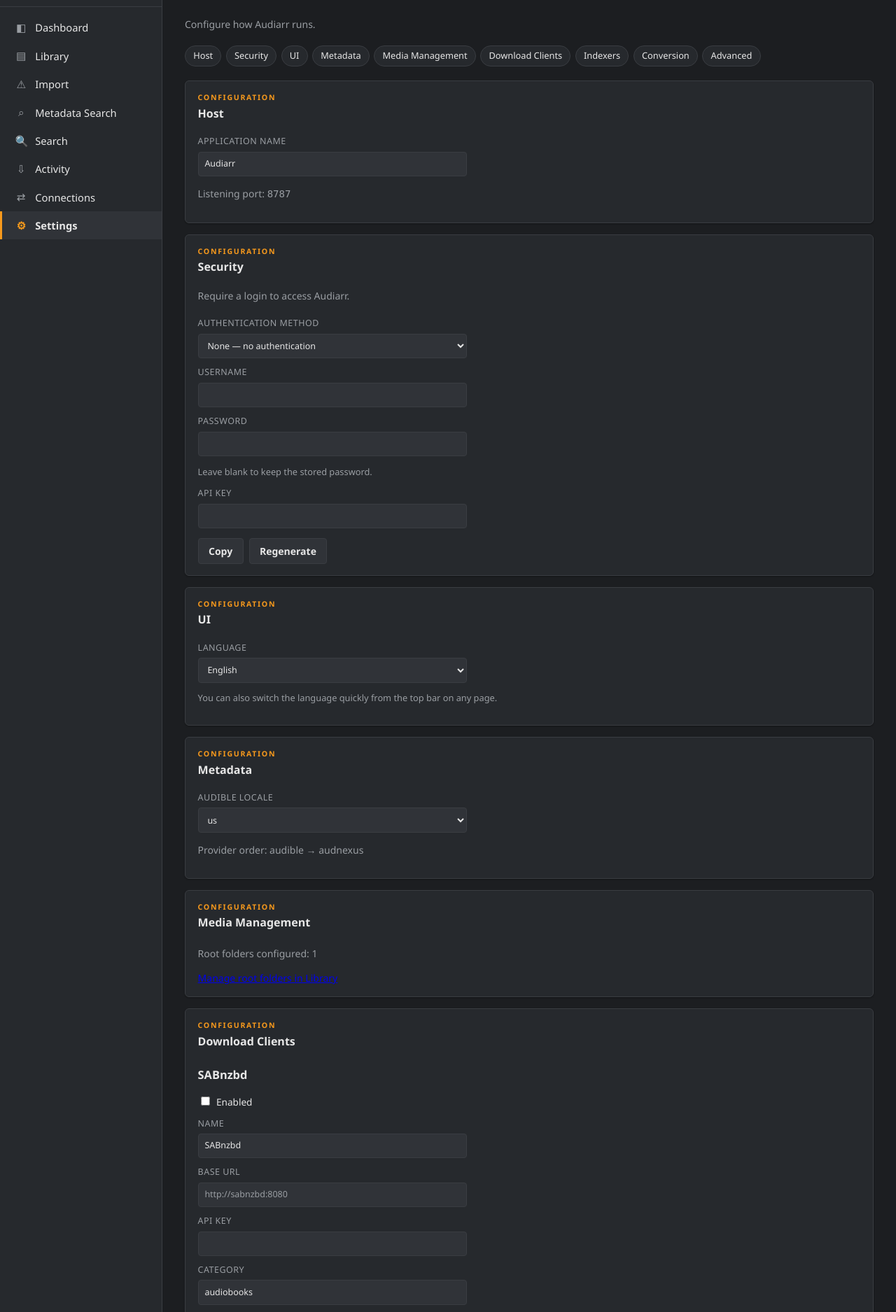
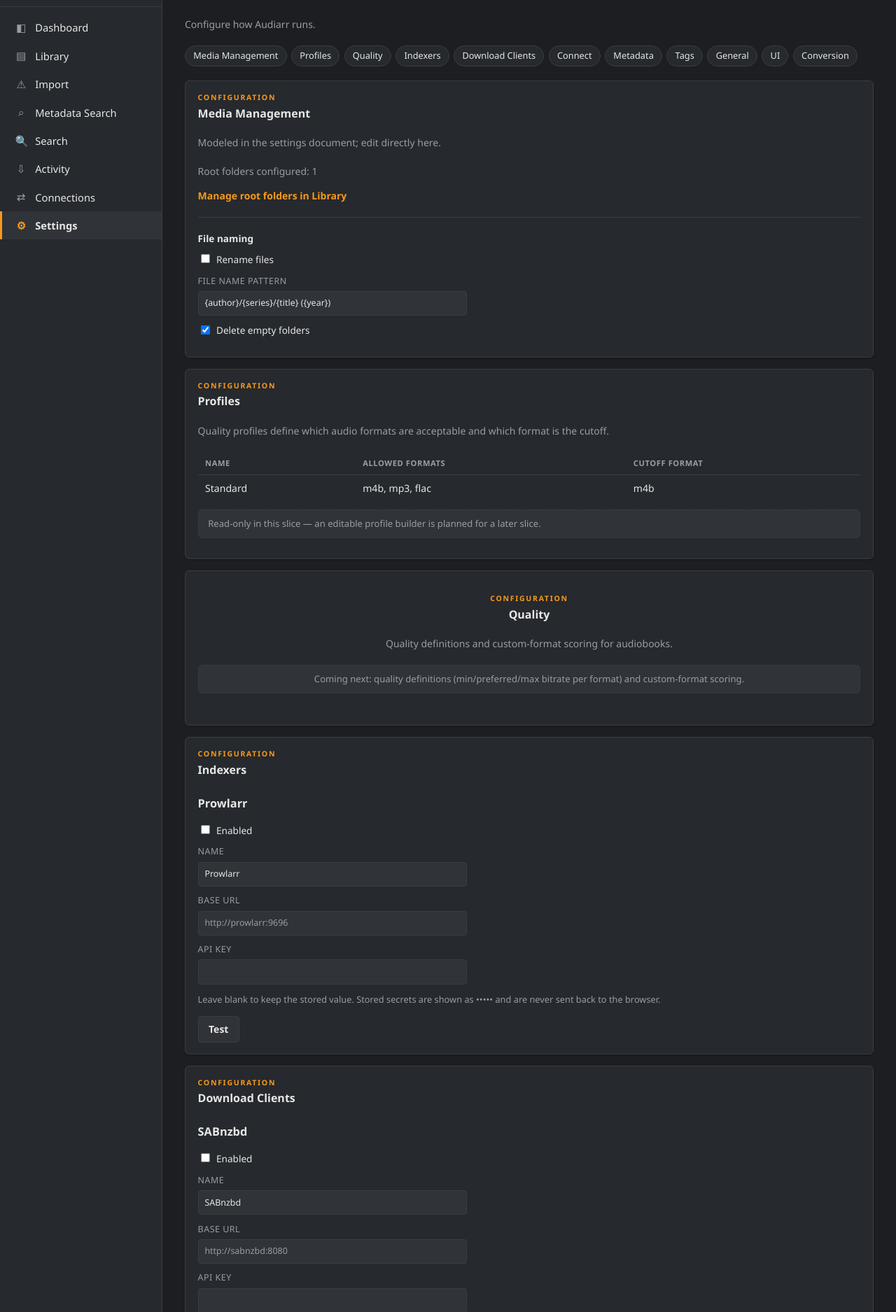
Before and after one commit to mildman1848/audiarr, a FastAPI app: page /settings in a window 1280 px wide. Shown: the part 76-1951 px from the top of the page at 70% size. Run offline with FastAPI, Linux system fonts and the light colour scheme; parts of the project's set-up code (start-up, migrations or seed data) failed here and were passed over.

Commit message:
feat(ui): restructure settings into Arr-style hub

```diff
--- a/app/web/static/css/style.css
+++ b/app/web/static/css/style.css
@@ -566,8 +566,67 @@ button:disabled,
   color: var(--audiarr-accent);
 }
 
+.card a,
+.panel a {
+  color: var(--audiarr-accent);
+  text-decoration: none;
+  font-weight: 600;
+}
+
+.card a:hover,
+.panel a:hover {
+  color: var(--audiarr-accent-light);
+  text-decoration: underline;
+}
+
 #settings-form .card {
   margin-bottom: 1rem;
+}
+
+/* Sub-groups within a single settings card (e.g. Host/Security/Maintenance
+   inside General), separated by a rule instead of a whole new card. */
+.settings-subsection {
+  margin-top: 1.25rem;
+  padding-top: 1.25rem;
+  border-top: 1px solid var(--border-color);
+}
+
+.settings-subsection:first-of-type {
+  margin-top: 0;
+  padding-top: 0;
+  border-top: none;
+}
+
+.settings-subsection h3 {
+  margin: 0 0 0.6rem;
+  font-size: 0.85rem;
+  color: var(--text-main);
+}
+
+/* "Coming next" / "Modeled, not wired yet" notes on placeholder sections. */
+.callout {
+  margin-top: 0.75rem;
+  padding: 0.6rem 0.85rem;
+  border-radius: var(--radius);
+  border: 1px dashed var(--border-color);
+  background: var(--bg-panel-alt);
+  color: var(--text-muted);
+  font-size: 0.82rem;
+}
+
+/* A settings card that is placeholder-only for this slice (Quality, Tags). */
+.placeholder-card {
+  text-align: center;
+  padding-top: 2rem;
+  padding-bottom: 2rem;
+}
+
+.placeholder-card .section-head {
+  align-items: center;
+}
+
+.summary-table {
+  margin-top: 0.5rem;
 }
 
 /* --------------------------------------------------------------- Footer */
--- a/app/web/static/js/settings.js
+++ b/app/web/static/js/settings.js
@@ -87,6 +87,41 @@ function mergeProwlarr(doc) {
   return idx;
 }
 
+function escapeHtml(value) {
+  return String(value)
+    .replace(/&/g, "&amp;")
+    .replace(/</g, "&lt;")
+    .replace(/>/g, "&gt;")
+    .replace(/"/g, "&quot;");
+}
+
+// Read-only summary table of the modeled quality profiles (Profiles
+// section). Editing is a later slice; this just shows what is stored.
+function renderProfileSummary(profiles) {
+  const el = document.getElementById("profile-summary");
+  if (!profiles || !profiles.length) {
+    el.innerHTML = `<p class="muted">${T.settings_profiles_empty}</p>`;
+    return;
+  }
+  const rows = profiles
+    .map(
+      (p) => `<tr>
+        <td>${escapeHtml(p.name)}</td>
+        <td>${escapeHtml((p.allowed_formats || []).join(", "))}</td>
+        <td>${escapeHtml(p.cutoff_format || "")}</td>
+      </tr>`
+    )
+    .join("");
+  el.innerHTML = `<table class="table summary-table">
+    <thead><tr>
+      <th>${T.settings_profiles_col_name}</th>
+      <th>${T.settings_profiles_col_formats}</th>
+      <th>${T.settings_profiles_col_cutoff}</th>
+    </tr></thead>
+    <tbody>${rows}</tbody>
+  </table>`;
+}
+
 function populate(s) {
   document.getElementById("host-port").textContent = s.host.port ?? "—";
   document.getElementById("security-method").value = s.auth.method || "none";
@@ -98,6 +133,20 @@ function populate(s) {
     (s.metadata.provider_order || []).join(" → ") || "—";
   document.getElementById("root-folder-count").textContent =
     (s.root_folders || []).length;
+  document.getElementById("media-rename-files").checked = Boolean(
+    s.media_management.rename_files
+  );
+  document.getElementById("media-file-name-pattern").value =
+    s.media_management.file_name_pattern || "";
+  document.getElementById("media-delete-empty-folders").checked = Boolean(
+    s.media_management.delete_empty_folders
+  );
+  renderProfileSummary(s.quality_profiles);
+  document.getElementById("connect-summary").textContent =
+    (s.connect || []).length;
+  document.getElementById("ui-theme-summary").textContent = s.ui.theme || "—";
+  document.getElementById("ui-date-format-summary").textContent =
+    s.ui.date_format || "—";
   document.getElementById("conversion-backend").value =
     s.conversion.backend || "disabled";
   document.getElementById("conversion-delete-originals").checked =
@@ -143,6 +192,15 @@ async function saveSettings(event) {
     const password = document.getElementById("security-password").value;
     doc.auth.password = password || ""; // empty means keep the stored password
     doc.ui.language = document.getElementById("ui-language").value;
+    doc.media_management.rename_files = document.getElementById(
+      "media-rename-files"
+    ).checked;
+    doc.media_management.file_name_pattern = document
+      .getElementById("media-file-name-pattern")
+      .value.trim();
+    doc.media_management.delete_empty_folders = document.getElementById(
+      "media-delete-empty-folders"
+    ).checked;
     doc.metadata.audible_locale = document.getElementById("metadata-locale").value;
     doc.conversion.backend = document.getElementById("conversion-backend").value;
     doc.conversion.delete_originals = document.getElementById(
--- a/app/web/templates/settings.html
+++ b/app/web/templates/settings.html
@@ -12,92 +12,88 @@
   <p class="section-hint">{{ t.settings_subtitle }}</p>
 
   <nav class="section-tabs">
-    <a href="#host">{{ t.settings_section_host }}</a>
-    <a href="#security">{{ t.settings_section_security }}</a>
+    <a href="#media">{{ t.settings_section_media }}</a>
+    <a href="#profiles">{{ t.settings_section_profiles }}</a>
+    <a href="#quality">{{ t.settings_section_quality }}</a>
+    <a href="#indexers">{{ t.settings_section_indexers }}</a>
+    <a href="#downloadclients">{{ t.settings_section_downloadclients }}</a>
+    <a href="#connect">{{ t.settings_section_connect }}</a>
+    <a href="#metadata">{{ t.settings_section_metadata }}</a>
+    <a href="#tags">{{ t.settings_section_tags }}</a>
+    <a href="#general">{{ t.settings_section_general }}</a>
     <a href="#ui">{{ t.settings_section_ui }}</a>
-    <a href="#metadata">{{ t.settings_section_metadata }}</a>
-    <a href="#media">{{ t.settings_section_media }}</a>
-    <a href="#downloadclients">{{ t.settings_section_downloadclients }}</a>
-    <a href="#indexers">{{ t.settings_section_indexers }}</a>
     <a href="#conversion">{{ t.settings_section_conversion }}</a>
-    <a href="#advanced">{{ t.settings_section_advanced }}</a>
   </nav>
 
   <form id="settings-form">
-    <section id="host" class="card settings-form">
-      <div class="section-head">
-        <span class="eyebrow">{{ t.settings_eyebrow }}</span>
-        <h2>{{ t.settings_section_host }}</h2>
-      </div>
-      <label>{{ t.settings_host_app_name }}
-        <input type="text" value="{{ t.app_name }}" readonly>
-      </label>
-      <p class="muted">{{ t.settings_host_port_info }}: <code id="host-port">—</code></p>
-    </section>
-
-    <section id="security" class="card settings-form">
-      <div class="section-head">
-        <span class="eyebrow">{{ t.settings_eyebrow }}</span>
-        <h2>{{ t.settings_section_security }}</h2>
-      </div>
-      <p class="section-hint">{{ t.settings_security_subtitle }}</p>
-      <label>{{ t.settings_security_method_label }}
-        <select id="security-method">
-          <option value="none">{{ t.settings_security_method_none }}</option>
-          <option value="forms">{{ t.settings_security_method_forms }}</option>
-        </select>
-      </label>
-      <label>{{ t.settings_security_username_label }}
-        <input type="text" id="security-username" autocomplete="off">
-      </label>
-      <label>{{ t.settings_security_password_label }}
-        <input type="password" id="security-password" autocomplete="new-password">
-      </label>
-      <p class="muted small">{{ t.settings_security_password_hint }}</p>
-      <label>{{ t.settings_security_api_key_label }}
-        <input type="text" id="security-api-key" readonly>
-      </label>
-      <div class="button-row">
-        <button type="button" id="security-api-key-copy-btn" class="btn btn-secondary">{{ t.settings_security_api_key_copy }}</button>
-        <button type="button" id="security-api-key-regen-btn" class="btn btn-secondary">{{ t.settings_security_api_key_regenerate }}</button>
-      </div>
-    </section>
-
-    <section id="ui" class="card settings-form">
-      <div class="section-head">
-        <span class="eyebrow">{{ t.settings_eyebrow }}</span>
-        <h2>{{ t.settings_section_ui }}</h2>
-      </div>
-      <label>{{ t.settings_ui_language }}
-        <select id="ui-language">
-          <option value="en">English</option>
-          <option value="de">Deutsch</option>
-        </select>
-      </label>
-      <p class="muted small">{{ t.settings_ui_language_hint }}</p>
-    </section>
-
-    <section id="metadata" class="card settings-form">
-      <div class="section-head">
-        <span class="eyebrow">{{ t.settings_eyebrow }}</span>
-        <h2>{{ t.settings_section_metadata }}</h2>
-      </div>
-      <label>{{ t.settings_metadata_locale }}
-        <select id="metadata-locale">
-          <option value="us">us</option>
-          <option value="de">de</option>
-        </select>
-      </label>
-      <p class="muted">{{ t.settings_metadata_provider_order }}: <span id="provider-order">—</span></p>
-    </section>
-
     <section id="media" class="card settings-form">
       <div class="section-head">
         <span class="eyebrow">{{ t.settings_eyebrow }}</span>
         <h2>{{ t.settings_section_media }}</h2>
       </div>
+      <p class="section-hint">{{ t.settings_media_naming_hint }}</p>
       <p class="muted">{{ t.settings_media_root_folders }}: <span id="root-folder-count">—</span></p>
       <a href="/library">{{ t.settings_media_manage_link }}</a>
+
+      <div class="settings-subsection">
+        <h3>{{ t.settings_media_naming_heading }}</h3>
+        <label class="inline-check">
+          <input type="checkbox" id="media-rename-files">
+          {{ t.settings_media_rename_files_label }}
+        </label>
+        <label>{{ t.settings_media_file_name_pattern_label }}
+          <input type="text" id="media-file-name-pattern" autocomplete="off">
+        </label>
+        <label class="inline-check">
+          <input type="checkbox" id="media-delete-empty-folders">
+          {{ t.settings_media_delete_empty_folders_label }}
+        </label>
+      </div>
+    </section>
+
+    <section id="profiles" class="card settings-form">
+      <div class="section-head">
+        <span class="eyebrow">{{ t.settings_eyebrow }}</span>
+        <h2>{{ t.settings_section_profiles }}</h2>
+      </div>
+      <p class="section-hint">{{ t.settings_profiles_hint }}</p>
+      <div id="profile-summary"></div>
+      <p class="callout">{{ t.settings_profiles_next_note }}</p>
+    </section>
+
+    <section id="quality" class="card settings-form placeholder-card">
+      <div class="section-head">
+        <span class="eyebrow">{{ t.settings_eyebrow }}</span>
+        <h2>{{ t.settings_section_quality }}</h2>
+      </div>
+      <p class="section-hint">{{ t.settings_quality_hint }}</p>
+      <p class="callout">{{ t.settings_quality_next_note }}</p>
+    </section>
+
+    <section id="indexers" class="card settings-form">
+      <div class="section-head">
+        <span class="eyebrow">{{ t.settings_eyebrow }}</span>
+        <h2>{{ t.settings_section_indexers }}</h2>
+      </div>
+      <h3>{{ t.settings_idx_prowlarr_heading }}</h3>
+      <label class="inline-check">
+        <input type="checkbox" id="prowlarr-enabled">
+        {{ t.settings_enabled_label }}
+      </label>
+      <label>{{ t.settings_field_name }}
+        <input type="text" id="prowlarr-name" autocomplete="off">
+      </label>
+      <label>{{ t.settings_base_url_label }}
+        <input type="text" id="prowlarr-url" autocomplete="off" placeholder="http://prowlarr:9696">
+      </label>
+      <label>{{ t.settings_api_key_label }}
+        <input type="password" id="prowlarr-api-key" autocomplete="new-password">
+      </label>
+      <p class="muted small">{{ t.settings_api_key_hint }}</p>
+      <div class="button-row">
+        <button type="button" id="prowlarr-test-btn" class="btn btn-secondary">{{ t.settings_test }}</button>
+        <span id="prowlarr-msg" class="muted" role="status"></span>
+      </div>
     </section>
 
     <section id="downloadclients" class="card settings-form">
@@ -129,29 +125,115 @@
       </div>
     </section>
 
-    <section id="indexers" class="card settings-form">
+    <section id="connect" class="card settings-form">
       <div class="section-head">
         <span class="eyebrow">{{ t.settings_eyebrow }}</span>
-        <h2>{{ t.settings_section_indexers }}</h2>
+        <h2>{{ t.settings_section_connect }}</h2>
       </div>
-      <h3>{{ t.settings_idx_prowlarr_heading }}</h3>
-      <label class="inline-check">
-        <input type="checkbox" id="prowlarr-enabled">
-        {{ t.settings_enabled_label }}
+      <p class="section-hint">{{ t.settings_connect_hint }}</p>
+      <p class="muted">{{ t.settings_connect_count_label }}: <span id="connect-summary">—</span></p>
+      <p class="muted small">{{ t.settings_connect_next_note }}</p>
+      <a href="/connections">{{ t.settings_connect_open_link }}</a>
+    </section>
+
+    <section id="metadata" class="card settings-form">
+      <div class="section-head">
+        <span class="eyebrow">{{ t.settings_eyebrow }}</span>
+        <h2>{{ t.settings_section_metadata }}</h2>
+      </div>
+      <label>{{ t.settings_metadata_locale }}
+        <select id="metadata-locale">
+          <option value="us">us</option>
+          <option value="de">de</option>
+        </select>
       </label>
-      <label>{{ t.settings_field_name }}
-        <input type="text" id="prowlarr-name" autocomplete="off">
+      <p class="muted">{{ t.settings_metadata_provider_order }}: <span id="provider-order">—</span></p>
+
+      <div class="settings-subsection">
+        <h3>{{ t.settings_metadata_profiles_heading }}</h3>
+        <p class="callout">{{ t.settings_metadata_profiles_next_note }}</p>
+      </div>
+    </section>
+
+    <section id="tags" class="card settings-form placeholder-card">
+      <div class="section-head">
+        <span class="eyebrow">{{ t.settings_eyebrow }}</span>
+        <h2>{{ t.settings_section_tags }}</h2>
+      </div>
+      <p class="section-hint">{{ t.settings_tags_hint }}</p>
+      <p class="muted">{{ t.settings_tags_empty }}</p>
+      <p class="callout">{{ t.settings_tags_next_note }}</p>
+    </section>
+
+    <section id="general" class="card settings-form">
+      <div class="section-head">
+        <span class="eyebrow">{{ t.settings_eyebrow }}</span>
+        <h2>{{ t.settings_section_general }}</h2>
+      </div>
+      <p class="section-hint">{{ t.settings_general_hint }}</p>
+
+      <div class="settings-subsection">
+        <h3>{{ t.settings_section_host }}</h3>
+        <label>{{ t.settings_host_app_name }}
+          <input type="text" value="{{ t.app_name }}" readonly>
+        </label>
+        <p class="muted">{{ t.settings_host_port_info }}: <code id="host-port">—</code></p>
+      </div>
+
+      <div class="settings-subsection">
+        <h3>{{ t.settings_section_security }}</h3>
+        <p class="section-hint">{{ t.settings_security_subtitle }}</p>
+        <label>{{ t.settings_security_method_label }}
+          <select id="security-method">
+            <option value="none">{{ t.settings_security_method_none }}</option>
+            <option value="forms">{{ t.settings_security_method_forms }}</option>
+          </select>
+        </label>
+        <label>{{ t.settings_security_username_label }}
+          <input type="text" id="security-username" autocomplete="off">
+        </label>
+        <label>{{ t.settings_security_password_label }}
+          <input type="password" id="security-password" autocomplete="new-password">
+        </label>
+        <p class="muted small">{{ t.settings_security_password_hint }}</p>
+        <label>{{ t.settings_security_api_key_label }}
+          <input type="text" id="security-api-key" readonly>
+        </label>
+        <div class="button-row">
+          <button type="button" id="security-api-key-copy-btn" class="btn btn-secondary">{{ t.settings_security_api_key_copy }}</button>
+          <button type="button" id="security-api-key-regen-btn" class="btn btn-secondary">{{ t.settings_security_api_key_regenerate }}</button>
+        </div>
+      </div>
+
+      <div class="settings-subsection">
+        <h3>{{ t.settings_general_maintenance_heading }}</h3>
+        <p class="callout">{{ t.settings_general_maintenance_note }}</p>
+      </div>
+
+      <div class="settings-subsection danger-card">
+        <h3>{{ t.settings_danger_zone }}</h3>
+        <p class="muted">{{ t.settings_danger_note }}</p>
+        <a href="/library">{{ t.settings_danger_dry_run_link }}</a>
+      </div>
+    </section>
+
+    <section id="ui" class="card settings-form">
+      <div class="section-head">
+        <span class="eyebrow">{{ t.settings_eyebrow }}</span>
+        <h2>{{ t.settings_section_ui }}</h2>
+      </div>
+      <label>{{ t.settings_ui_language }}
+        <select id="ui-language">
+          <option value="en">English</option>
+          <option value="de">Deutsch</option>
+        </select>
       </label>
-      <label>{{ t.settings_base_url_label }}
-        <input type="text" id="prowlarr-url" autocomplete="off" placeholder="http://prowlarr:9696">
-      </label>
-      <label>{{ t.settings_api_key_label }}
-        <input type="password" id="prowlarr-api-key" autocomplete="new-password">
-      </label>
-      <p class="muted small">{{ t.settings_api_key_hint }}</p>
-      <div class="button-row">
-        <button type="button" id="prowlarr-test-btn" class="btn btn-secondary">{{ t.settings_test }}</button>
-        <span id="prowlarr-msg" class="muted" role="status"></span>
+      <p class="muted small">{{ t.settings_ui_language_hint }}</p>
+
+      <div class="settings-subsection">
+        <p class="muted">{{ t.settings_ui_theme_label }}: <span id="ui-theme-summary">—</span></p>
+        <p class="muted">{{ t.settings_ui_date_format_label }}: <span id="ui-date-format-summary">—</span></p>
+        <p class="callout">{{ t.settings_ui_placeholder_note }}</p>
       </div>
     </section>
 
@@ -180,26 +262,6 @@
       <p class="muted small">{{ t.settings_api_key_hint }}</p>
     </section>
 
-    <section id="advanced" class="card settings-form">
-      <div class="section-head">
-        <span class="eyebrow">{{ t.settings_eyebrow }}</span>
-        <h2>{{ t.settings_section_advanced }}</h2>
-      </div>
-      <details>
-        <summary>{{ t.settings_advanced_summary }}</summary>
-        <p class="muted">{{ t.settings_advanced_note }}</p>
-      </details>
-    </section>
-
-    <section id="danger" class="card settings-form danger-card">
-      <div class="section-head">
-        <span class="eyebrow">{{ t.settings_eyebrow }}</span>
-        <h2>{{ t.settings_danger_zone }}</h2>
-      </div>
-      <p class="muted">{{ t.settings_danger_note }}</p>
-      <a href="/library">{{ t.settings_danger_dry_run_link }}</a>
-    </section>
-
     <div class="button-row">
       <button type="submit" class="btn btn-primary">{{ t.settings_save }}</button>
       <span id="settings-msg" class="muted" role="status"></span>
```
Also changed, not shown: app/web/i18n/de.json (+33 -3 lines), app/web/i18n/en.json (+33 -3 lines), tests/test_web_pages.py (+78 -0 lines).
